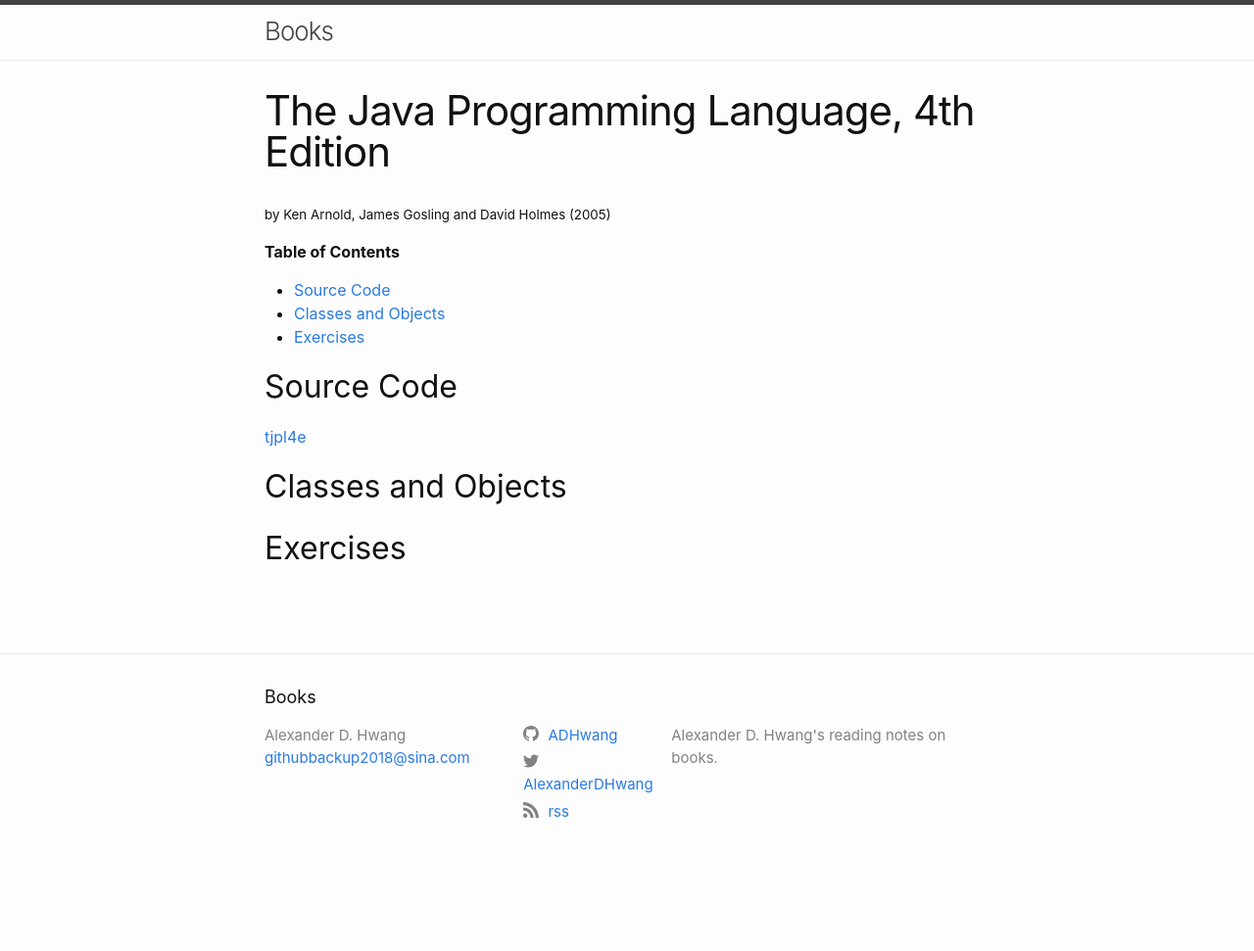
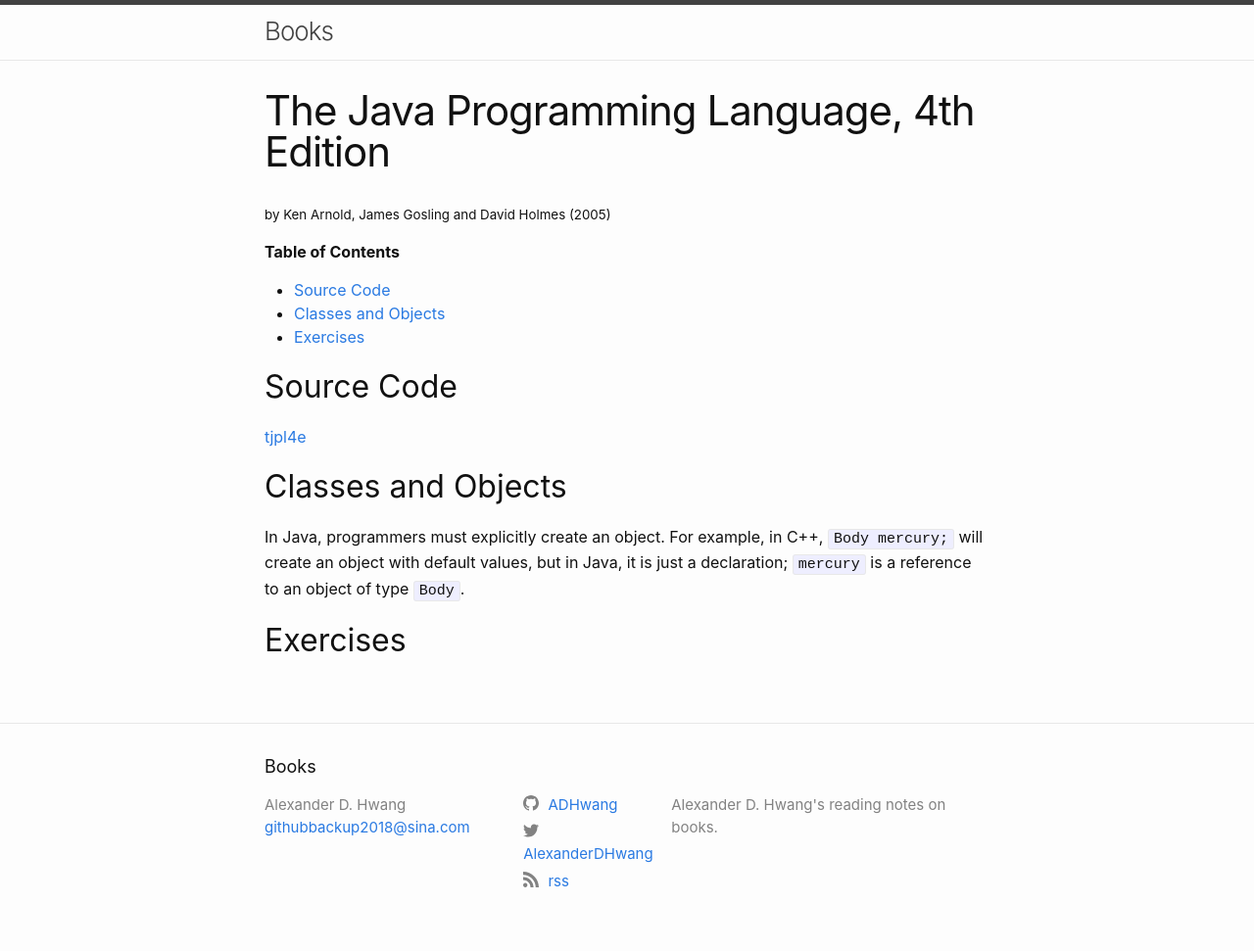
Before and after one commit to ADHwang/books, a Jekyll site: the page built from pages/tjpl4e/index.md, in a window 1280 px wide. Shown: the whole page at 98% size. Built offline with Jekyll 4.4.1, drawn with Linux system fonts in a browser that asks for light colours; before the commit the page ends 900 px from its top, so only the background shows below that.

Commit message:
In Java, declarations don't create objects

```diff
--- a/pages/tjpl4e/index.md
+++ b/pages/tjpl4e/index.md
@@ -18,4 +18,6 @@ permalink: /tjpl4e/
 
 ## Classes and Objects
 
+In Java, programmers must explicitly create an object. For example, in C++, `Body mercury;` will create an object with default values, but in Java, it is just a declaration; `mercury` is a reference to an object of type `Body`.
+
 ## Exercises
```
